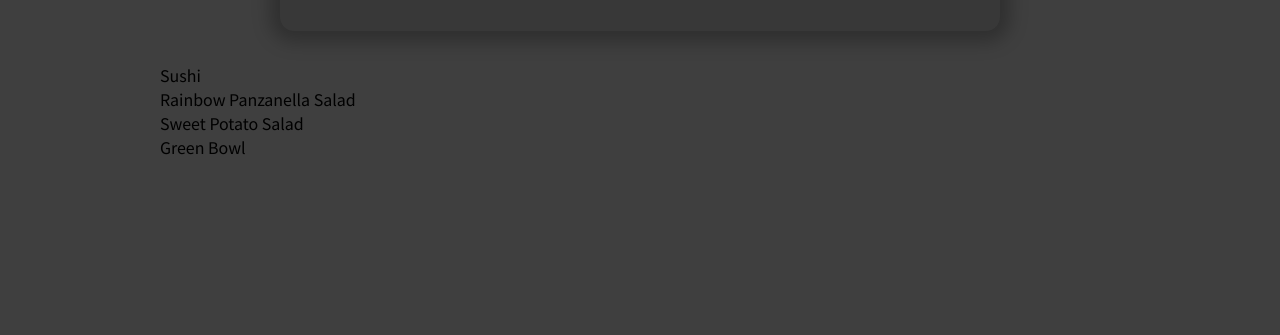
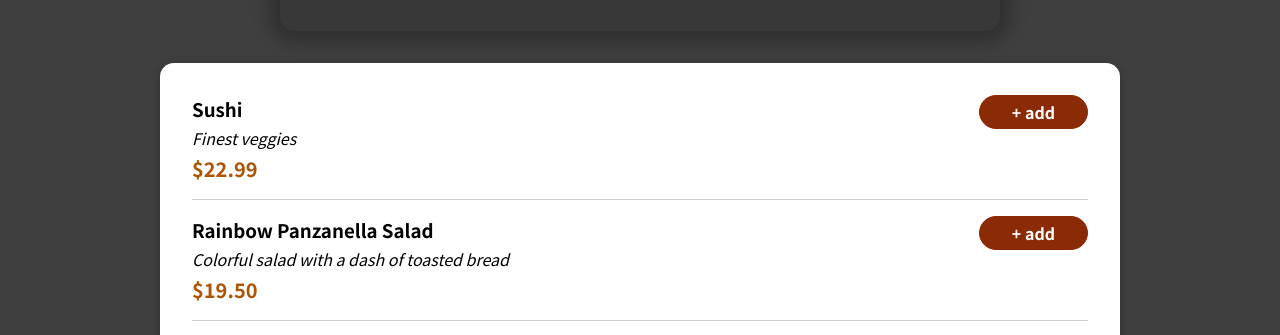
Before and after one commit to Hexfloo/food-order-app, a React (Create React App) app: page / in a window 1280 px wide. Shown: the part 442-777 px from the top of the page. Built offline with nearby package versions, Linux system fonts and the light colour scheme.

Commit message:
add MealItemForm

```diff
--- a/src/components/Meals/AvailableMeals.js
+++ b/src/components/Meals/AvailableMeals.js
@@ -1,4 +1,6 @@
 import classes from "./AvailableMeals.module.css";
+import Card from "../UI/Card";
+import MealItem from "./MealItem/MealItem";
 const DUMMY_MEALS = [
   {
     id: "m1",
@@ -27,10 +29,19 @@
 ];
 
 const AvailableMeals = () => {
-  const mealsList = DUMMY_MEALS.map((meal) => <li>{meal.name}</li>);
+  const mealsList = DUMMY_MEALS.map((meal) => (
+    <MealItem
+      key={meal.id}
+      name={meal.name}
+      description={meal.description}
+      price={meal.price}
+    />
+  ));
   return (
     <section className={classes.meals}>
-      <ul>{mealsList}</ul>
+      <Card>
+        <ul>{mealsList}</ul>
+      </Card>
     </section>
   );
 };
--- /dev/null
+++ b/src/components/Meals/MealItem/MealItem.js
@@ -0,0 +1,20 @@
+import classes from "./MealItem.module.css";
+import MealItemForm from "../MealItem/MealItemForm";
+
+const MealItem = (props) => {
+  const price = `$${props.price.toFixed(2)}`;
+  return (
+    <li className={classes.meal}>
+      <div>
+        <h3>{props.name}</h3>
+        <div className={classes.description}>{props.description}</div>
+        <div className={classes.price}>{price}</div>
+      </div>
+      <div>
+        <MealItemForm />
+      </div>
+    </li>
+  );
+};
+
+export default MealItem;
--- /dev/null
+++ b/src/components/Meals/MealItem/MealItem.module.css
@@ -0,0 +1,22 @@
+.meal {
+  display: flex;
+  justify-content: space-between;
+  margin: 1rem;
+  padding-bottom: 1rem;
+  border-bottom: 1px solid #ccc;
+}
+
+.meal h3 {
+  margin: 0 0 0.25rem 0;
+}
+
+.description {
+  font-style: italic;
+}
+
+.price {
+  margin-top: 0.25rem;
+  font-weight: bold;
+  color: #ad5502;
+  font-size: 1.25rem;
+}
--- /dev/null
+++ b/src/components/Meals/MealItem/MealItemForm.js
@@ -0,0 +1,9 @@
+import classes from "./MealItemForm.module.css";
+const MealItemForm = (props) => {
+  return (
+    <form className={classes.form}>
+      <button>+ add</button>
+    </form>
+  );
+};
+export default MealItemForm;
--- /dev/null
+++ b/src/components/Meals/MealItem/MealItemForm.module.css
@@ -0,0 +1,20 @@
+.form {
+  text-align: right;
+}
+
+.form button {
+  font: inherit;
+  cursor: pointer;
+  background-color: #8a2b06;
+  border: 1px solid #8a2b06;
+  color: white;
+  padding: 0.25rem 2rem;
+  border-radius: 20px;
+  font-weight: bold;
+}
+
+.form button:hover,
+.form button:active {
+  background-color: #641e03;
+  border-color: #641e03;
+}
--- a/src/components/UI/Card.js
+++ b/src/components/UI/Card.js
@@ -0,0 +1,7 @@
+import classes from "./Card.module.css";
+
+const Card = (props) => {
+  return <div className={classes.card}>{props.children}</div>;
+};
+
+export default Card;
```
